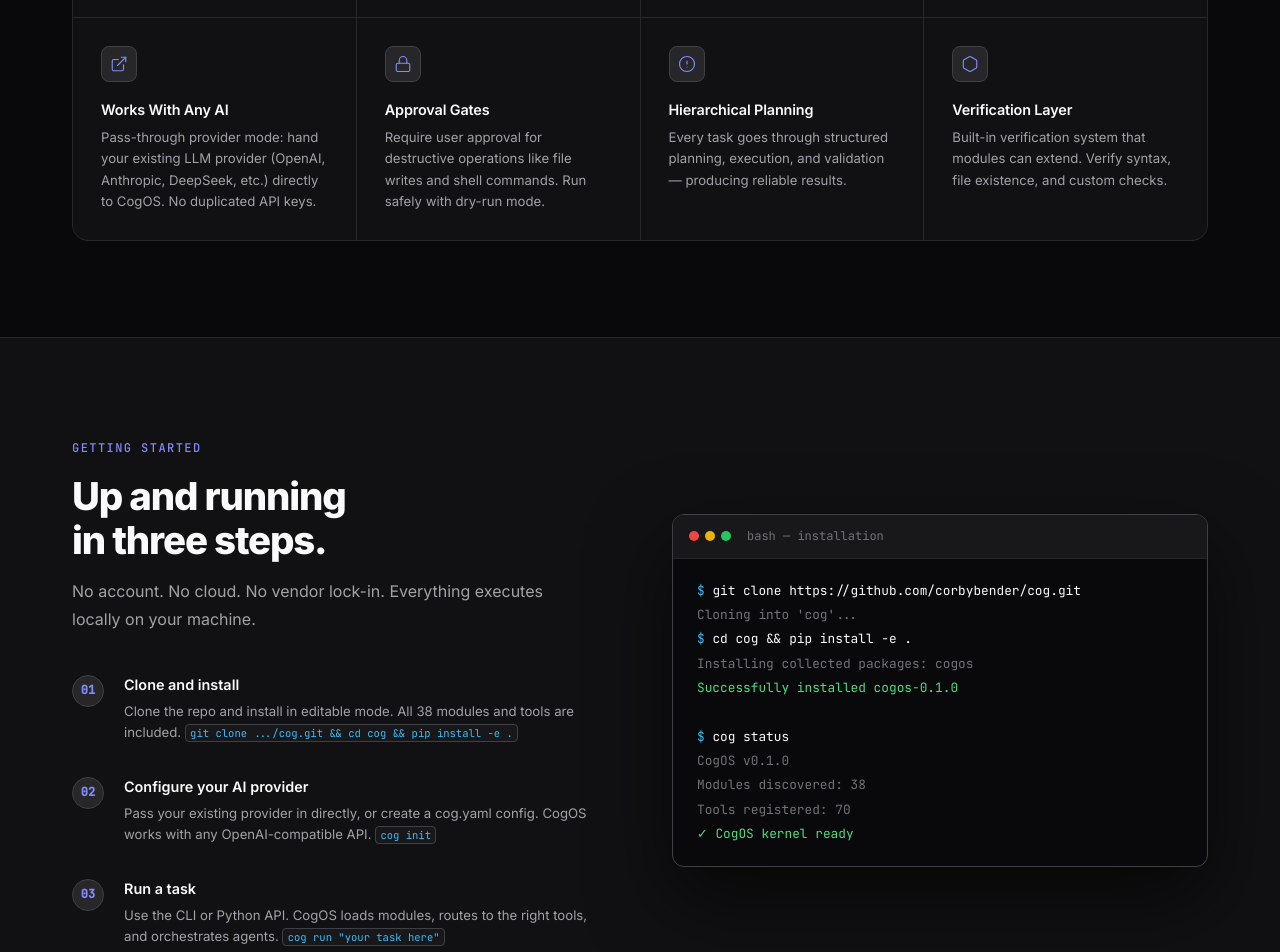
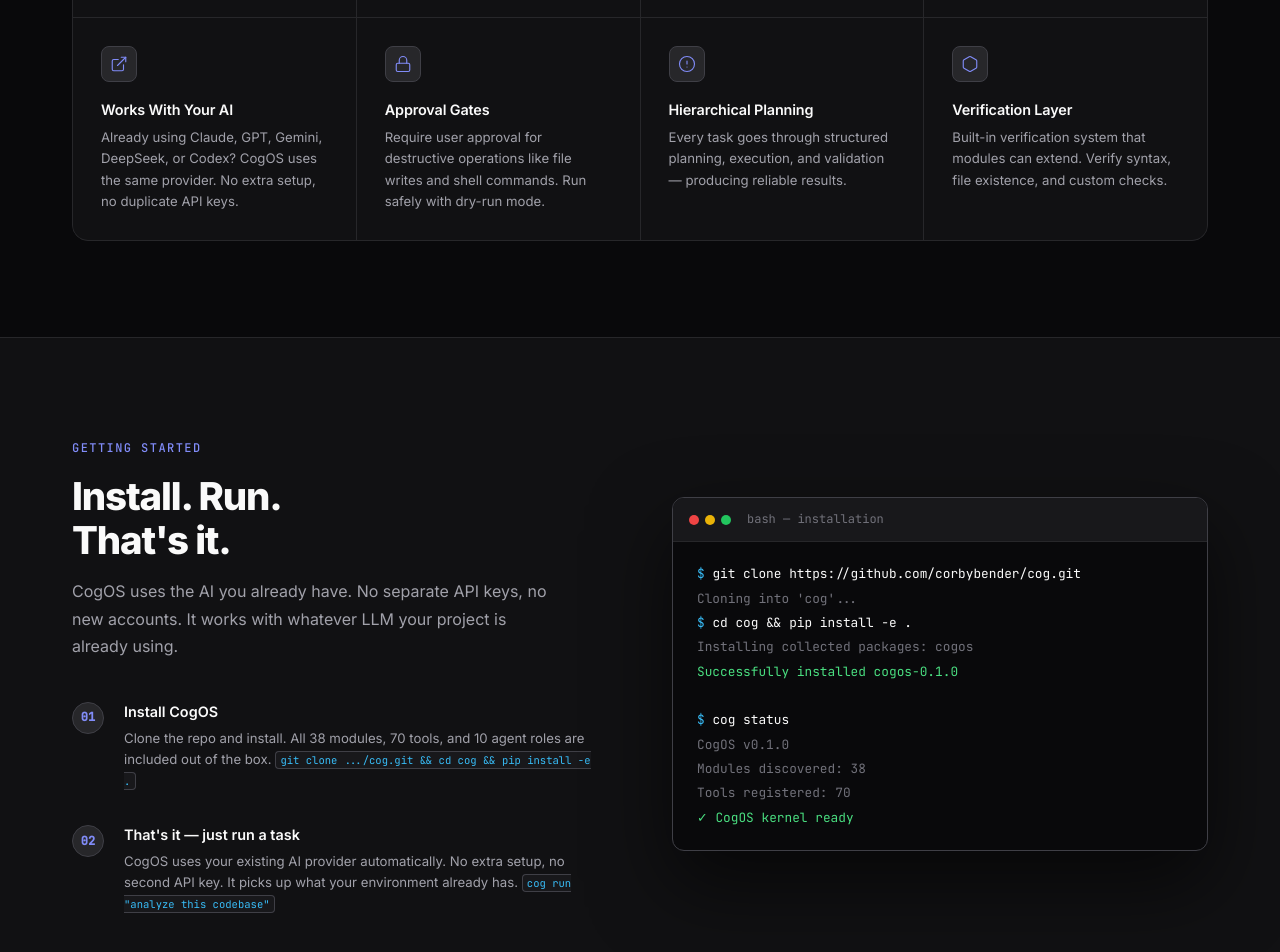
Before and after one commit to corbybender/cog, a plain HTML site: page cogos-site/index.html in a window 1280 px wide. Shown: the part 1940-2892 px from the top of the page. Drawn offline with Linux system fonts and the light colour scheme.

Commit message:
Simplify messaging: install and run, CogOS uses your existing AI automatically

```diff
--- a/cogos-site/index.html
+++ b/cogos-site/index.html
@@ -188,8 +188,8 @@
                         <div class="feature-icon">
                             <svg viewBox="0 0 24 24"><path d="M18 13v6a2 2 0 0 1-2 2H5a2 2 0 0 1-2-2V8a2 2 0 0 1 2-2h6"/><polyline points="15 3 21 3 21 9"/><line x1="10" y1="14" x2="21" y2="3"/></svg>
                         </div>
-                        <h3>Works With Any AI</h3>
-                        <p>Pass-through provider mode: hand your existing LLM provider (OpenAI, Anthropic, DeepSeek, etc.) directly to CogOS. No duplicated API keys.</p>
+                        <h3>Works With Your AI</h3>
+                        <p>Already using Claude, GPT, Gemini, DeepSeek, or Codex? CogOS uses the same provider. No extra setup, no duplicate API keys.</p>
                     </div>
 
                     <div class="feature-card">
@@ -226,29 +226,22 @@
                 <div class="how-inner">
                     <div>
                         <span class="section-eyebrow">Getting Started</span>
-                        <h2 class="section-heading">Up and running<br>in three steps.</h2>
-                        <p class="section-desc" style="margin-bottom: 2.5rem;">No account. No cloud. No vendor lock-in. Everything executes locally on your machine.</p>
+                        <h2 class="section-heading">Install. Run.<br>That's it.</h2>
+                        <p class="section-desc" style="margin-bottom: 2.5rem;">CogOS uses the AI you already have. No separate API keys, no new accounts. It works with whatever LLM your project is already using.</p>
 
                         <div class="how-steps">
                             <div class="how-step">
                                 <div class="how-step-num">01</div>
                                 <div class="how-step-content">
-                                    <h4>Clone and install</h4>
-                                    <p>Clone the repo and install in editable mode. All 38 modules and tools are included. <span class="inline-cmd">git clone .../cog.git && cd cog && pip install -e .</span></p>
+                                    <h4>Install CogOS</h4>
+                                    <p>Clone the repo and install. All 38 modules, 70 tools, and 10 agent roles are included out of the box. <span class="inline-cmd">git clone .../cog.git && cd cog && pip install -e .</span></p>
                                 </div>
                             </div>
                             <div class="how-step">
                                 <div class="how-step-num">02</div>
                                 <div class="how-step-content">
-                                    <h4>Configure your AI provider</h4>
-                                    <p>Pass your existing provider in directly, or create a cog.yaml config. CogOS works with any OpenAI-compatible API. <span class="inline-cmd">cog init</span></p>
-                                </div>
-                            </div>
-                            <div class="how-step">
-                                <div class="how-step-num">03</div>
-                                <div class="how-step-content">
-                                    <h4>Run a task</h4>
-                                    <p>Use the CLI or Python API. CogOS loads modules, routes to the right tools, and orchestrates agents. <span class="inline-cmd">cog run "your task here"</span></p>
+                                    <h4>That's it — just run a task</h4>
+                                    <p>CogOS uses your existing AI provider automatically. No extra setup, no second API key. It picks up what your environment already has. <span class="inline-cmd">cog run "analyze this codebase"</span></p>
                                 </div>
                             </div>
                         </div>
```
Also changed, not shown: cogos-site/docs.html (+2 -2 lines).
